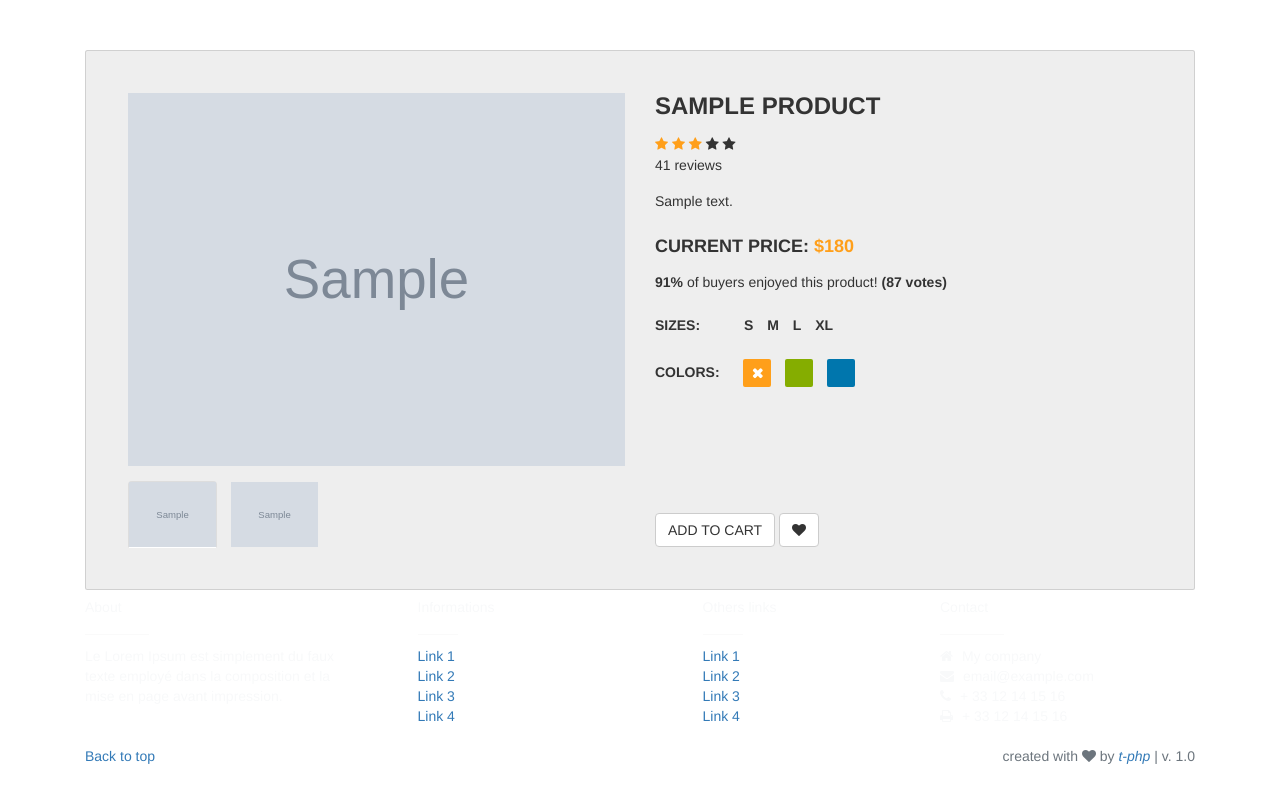
After one commit to Alymbekov/test_shoping, a Django app: template templates/product/product_detail.html in a window 1280 px wide. The commit adds this page. Run offline with Django 3.2, Linux system fonts and the light colour scheme; the template is opened without the code that fills it: values that come from a table or form of the project are taken from there, others are empty; tables that the repository leaves empty hold one stand-in row (values such as "Sample post"); grey boxes marked "Sample" are stand-in pictures; parts of the project's set-up code (start-up, migrations or seed data) failed here and were passed over; some libraries are stand-ins or nearby versions.

Commit message:
add detail view

```diff
--- a/apps/product/urls.py
+++ b/apps/product/urls.py
@@ -6,4 +6,8 @@ app_name = 'product'
 
 urlpatterns = [
     path('', views.ListProductView.as_view(), name='product_list'),
+    path('<int:pk>/', views.ProductDetailView.as_view(), name='product_detail'),
 ]
+
+#<str:slug>
+#<uuid:key>
--- /dev/null
+++ b/static/product_style/detail.css
@@ -0,0 +1,165 @@
+
+/*****************globals*************/
+body {
+  font-family: 'open sans';
+  overflow-x: hidden; }
+
+img {
+  max-width: 100%; }
+
+.preview {
+  display: -webkit-box;
+  display: -webkit-flex;
+  display: -ms-flexbox;
+  display: flex;
+  -webkit-box-orient: vertical;
+  -webkit-box-direction: normal;
+  -webkit-flex-direction: column;
+      -ms-flex-direction: column;
+          flex-direction: column; }
+  @media screen and (max-width: 996px) {
+    .preview {
+      margin-bottom: 20px; } }
+
+.preview-pic {
+  -webkit-box-flex: 1;
+  -webkit-flex-grow: 1;
+      -ms-flex-positive: 1;
+          flex-grow: 1; }
+
+.preview-thumbnail.nav-tabs {
+  border: none;
+  margin-top: 15px; }
+  .preview-thumbnail.nav-tabs li {
+    width: 18%;
+    margin-right: 2.5%; }
+    .preview-thumbnail.nav-tabs li img {
+      max-width: 100%;
+      display: block; }
+    .preview-thumbnail.nav-tabs li a {
+      padding: 0;
+      margin: 0; }
+    .preview-thumbnail.nav-tabs li:last-of-type {
+      margin-right: 0; }
+
+.tab-content {
+  overflow: hidden; }
+  .tab-content img {
+    width: 100%;
+    -webkit-animation-name: opacity;
+            animation-name: opacity;
+    -webkit-animation-duration: .3s;
+            animation-duration: .3s; }
+
+.card {
+  margin-top: 50px;
+  background: #eee;
+  padding: 3em;
+  line-height: 1.5em; }
+
+@media screen and (min-width: 997px) {
+  .wrapper {
+    display: -webkit-box;
+    display: -webkit-flex;
+    display: -ms-flexbox;
+    display: flex; } }
+
+.details {
+  display: -webkit-box;
+  display: -webkit-flex;
+  display: -ms-flexbox;
+  display: flex;
+  -webkit-box-orient: vertical;
+  -webkit-box-direction: normal;
+  -webkit-flex-direction: column;
+      -ms-flex-direction: column;
+          flex-direction: column; }
+
+.colors {
+  -webkit-box-flex: 1;
+  -webkit-flex-grow: 1;
+      -ms-flex-positive: 1;
+          flex-grow: 1; }
+
+.product-title, .price, .sizes, .colors {
+  text-transform: UPPERCASE;
+  font-weight: bold; }
+
+.checked, .price span {
+  color: #ff9f1a; }
+
+.product-title, .rating, .product-description, .price, .vote, .sizes {
+  margin-bottom: 15px; }
+
+.product-title {
+  margin-top: 0; }
+
+.size {
+  margin-right: 10px; }
+  .size:first-of-type {
+    margin-left: 40px; }
+
+.color {
+  display: inline-block;
+  vertical-align: middle;
+  margin-right: 10px;
+  height: 2em;
+  width: 2em;
+  border-radius: 2px; }
+  .color:first-of-type {
+    margin-left: 20px; }
+
+.add-to-cart, .like {
+  background: #ff9f1a;
+  padding: 1.2em 1.5em;
+  border: none;
+  text-transform: UPPERCASE;
+  font-weight: bold;
+  color: #fff;
+  -webkit-transition: background .3s ease;
+          transition: background .3s ease; }
+  .add-to-cart:hover, .like:hover {
+    background: #b36800;
+    color: #fff; }
+
+.not-available {
+  text-align: center;
+  line-height: 2em; }
+  .not-available:before {
+    font-family: fontawesome;
+    content: "\f00d";
+    color: #fff; }
+
+.orange {
+  background: #ff9f1a; }
+
+.green {
+  background: #85ad00; }
+
+.blue {
+  background: #0076ad; }
+
+.tooltip-inner {
+  padding: 1.3em; }
+
+@-webkit-keyframes opacity {
+  0% {
+    opacity: 0;
+    -webkit-transform: scale(3);
+            transform: scale(3); }
+  100% {
+    opacity: 1;
+    -webkit-transform: scale(1);
+            transform: scale(1); } }
+
+@keyframes opacity {
+  0% {
+    opacity: 0;
+    -webkit-transform: scale(3);
+            transform: scale(3); }
+  100% {
+    opacity: 1;
+    -webkit-transform: scale(1);
+            transform: scale(1); } }
+
+/*# sourceMappingURL=style.css.map */
--- a/templates/bases/base.html
+++ b/templates/bases/base.html
@@ -7,7 +7,9 @@
     <link href="https://cdn.jsdelivr.net/npm/bootstrap@5.0.0-beta1/dist/css/bootstrap.min.css" rel="stylesheet" integrity="sha384-giJF6kkoqNQ00vy+HMDP7azOuL0xtbfIcaT9wjKHr8RbDVddVHyTfAAsrekwKmP1" crossorigin="anonymous">
     <link href="//maxcdn.bootstrapcdn.com/bootstrap/4.0.0/css/bootstrap.min.css" rel="stylesheet" id="bootstrap-css">
     <link href="https://maxcdn.bootstrapcdn.com/font-awesome/4.7.0/css/font-awesome.min.css" rel="stylesheet" integrity="sha384-wvfXpqpZZVQGK6TAh5PVlGOfQNHSoD2xbE+QkPxCAFlNEevoEH3Sl0sibVcOQVnN" crossorigin="anonymous">
-    <link rel="stylesheet" href="{%  static 'product_style/main.css' %}">
+    {% block link %}
+        <link rel="stylesheet" href="{%  static 'product_style/main.css' %}">
+    {% endblock link %}
 </head>
 <body>
 
--- /dev/null
+++ b/templates/product/product_detail.html
@@ -0,0 +1,69 @@
+{% extends 'bases/base.html' %}
+{% load static %}
+{%  block link %}
+    <link rel="stylesheet" href="{% static 'product_style/detail.css' %}">
+{% endblock link %}
+
+
+{% block content %}
+    <link href="//maxcdn.bootstrapcdn.com/bootstrap/3.3.0/css/bootstrap.min.css" rel="stylesheet" id="bootstrap-css">
+<script src="//maxcdn.bootstrapcdn.com/bootstrap/3.3.0/js/bootstrap.min.js"></script>
+<script src="//code.jquery.com/jquery-1.11.1.min.js"></script>
+<div class="container">
+    <div class="card">
+        <div class="container-fliud">
+            <div class="wrapper row">
+                <div class="preview col-md-6">
+
+                    <div class="preview-pic tab-content">
+                        {% for image in product.images.all %}
+                      <div class="tab-pane active" id="pic-{{ forloop.counter }}"><img src="{{ image.get_absolute_image_url }}" /></div>
+                      <div class="tab-pane" id="pic-2"><img src="{{ image.get_absolute_image_url }}" /></div>
+                        {% endfor %}
+                    </div>
+
+                    <ul class="preview-thumbnail nav nav-tabs">
+                        {% for image in product.images.all %}
+                        <li class="active"><a data-target="#pic-1" data-toggle="tab"><img src="{{ image.get_absolute_image_url }}" /></a></li>
+                      <li><a data-target="#pic-2" data-toggle="tab"><img src="{{ image.get_absolute_image_url }}" /></a></li>
+                        {% endfor %}
+                    </ul>
+
+                </div>
+                <div class="details col-md-6">
+                    <h3 class="product-title">{{ product.title }}</h3>
+                    <div class="rating">
+                        <div class="stars">
+                            <span class="fa fa-star checked"></span>
+                            <span class="fa fa-star checked"></span>
+                            <span class="fa fa-star checked"></span>
+                            <span class="fa fa-star"></span>
+                            <span class="fa fa-star"></span>
+                        </div>
+                        <span class="review-no">41 reviews</span>
+                    </div>
+                    <p class="product-description">{{ product.body }}</p>
+                    <h4 class="price">current price: <span>$180</span></h4>
+                    <p class="vote"><strong>91%</strong> of buyers enjoyed this product! <strong>(87 votes)</strong></p>
+                    <h5 class="sizes">sizes:
+                        <span class="size" data-toggle="tooltip" title="small">s</span>
+                        <span class="size" data-toggle="tooltip" title="medium">m</span>
+                        <span class="size" data-toggle="tooltip" title="large">l</span>
+                        <span class="size" data-toggle="tooltip" title="xtra large">xl</span>
+                    </h5>
+                    <h5 class="colors">colors:
+                        <span class="color orange not-available" data-toggle="tooltip" title="Not In store"></span>
+                        <span class="color green"></span>
+                        <span class="color blue"></span>
+                    </h5>
+                    <div class="action">
+                        <button class="add-to-cart btn btn-default" type="button">add to cart</button>
+                        <button class="like btn btn-default" type="button"><span class="fa fa-heart"></span></button>
+                    </div>
+                </div>
+            </div>
+        </div>
+    </div>
+</div>
+
+{% endblock content %}
```
Also changed, not shown: apps/product/views.py (+11 -1 lines), templates/product/product_list.html (+7 -96 lines).
